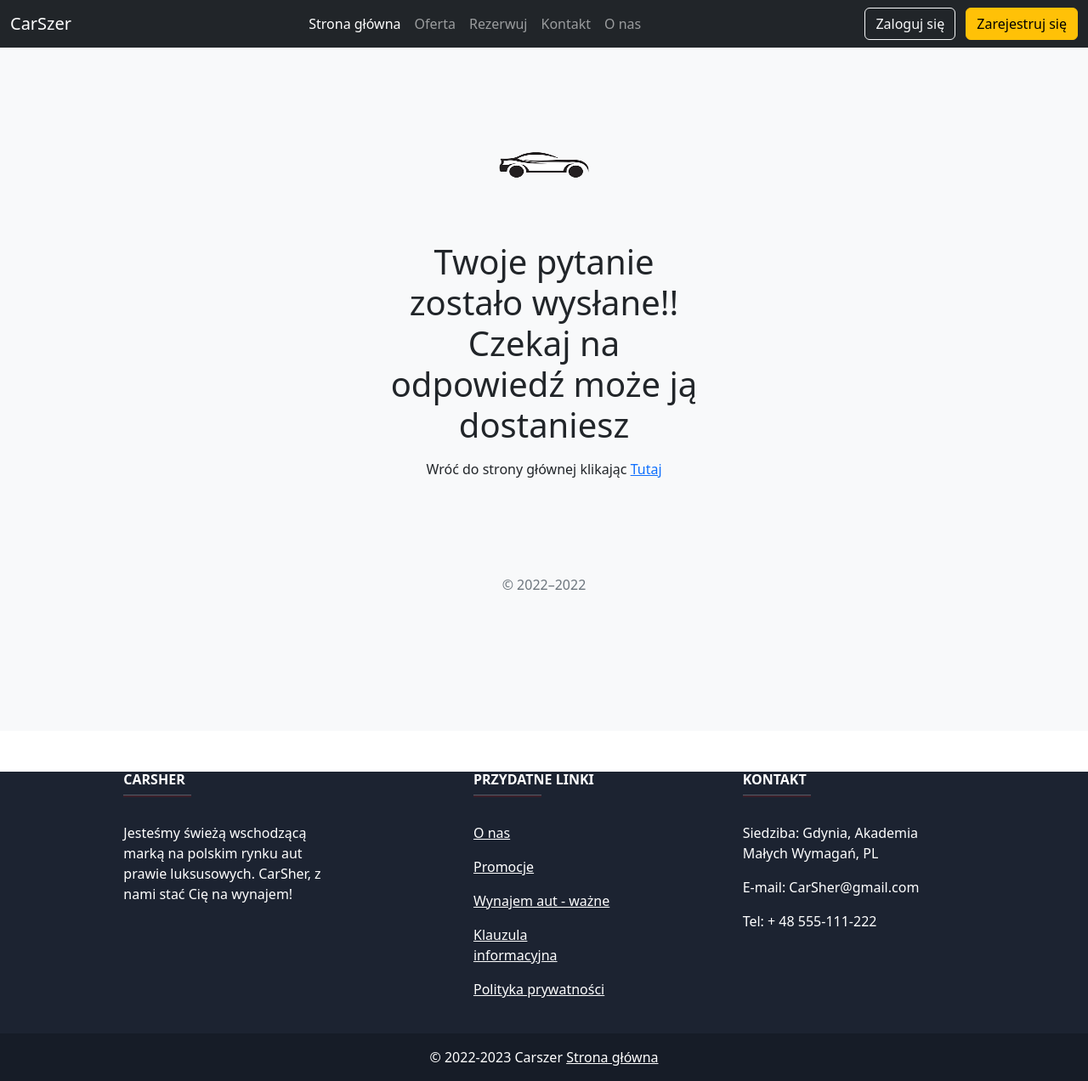
After one commit to carszer/wypozyczalnia, a PHP site: page /contactOK.php in a window 1280 px wide. The commit adds this page. Shown: the whole page at 85% size. Run offline with PHP 8.4, Linux system fonts and the light colour scheme.

Commit message:
kontakt z głównej

```diff
--- /dev/null
+++ b/contactOK.php
@@ -0,0 +1,80 @@
+<!DOCTYPE html>
+<html lang="pl-PL">
+<head>
+    <meta charset="UTF-8">
+    <meta http-equiv="X-UA-Compatible" content="IE=edge">
+    <meta name="viewport" content="width=device-width, initial-scale=1.0">
+    <link href="https://cdn.jsdelivr.net/npm/bootstrap@5.2.3/dist/css/bootstrap.min.css" rel="stylesheet" integrity="sha384-rbsA2VBKQhggwzxH7pPCaAqO46MgnOM80zW1RWuH61DGLwZJEdK2Kadq2F9CUG65" crossorigin="anonymous">
+    <title>CarSzer_password changed</title>
+    <style>
+        .error {
+            color: red;
+        }
+    </style>
+</head>
+<body>
+    <script src="https://cdn.jsdelivr.net/npm/bootstrap@5.2.3/dist/js/bootstrap.bundle.min.js" integrity="sha384-kenU1KFdBIe4zVF0s0G1M5b4hcpxyD9F7jL+jjXkk+Q2h455rYXK/7HAuoJl+0I4" crossorigin="anonymous"></script>
+    <header>
+        <!-- Fixed navbar -->
+        <nav class="navbar navbar-expand-md navbar-dark fixed-top bg-dark">
+          <div class="container-fluid">
+            <a class="navbar-brand" href="#">CarSzer</a>
+            <button class="navbar-toggler" type="button" data-bs-toggle="collapse" data-bs-target="#navbarCollapse" aria-controls="navbarCollapse" aria-expanded="false" aria-label="Toggle navigation">
+              <span class="navbar-toggler-icon"></span>
+            </button>
+            <div class="collapse navbar-collapse" id="navbarCollapse">
+              <ul class="navbar-nav m-auto mb-2 justify-content-center mb-md-0">
+                <li class="nav-item">
+                  <a class="nav-link active" aria-current="page" href="index.php">Strona główna</a>
+                </li>
+                <li class="nav-item">
+                  <a class="nav-link" href="oferta.php">Oferta</a>
+                </li>
+                <li class="nav-item">
+                    <a class="nav-link" href="#">Rezerwuj</a>
+                </li>
+                <li class="nav-item">
+                  <a class="nav-link" href="#">Kontakt</a>
+                </li>
+                <li class="nav-item">
+                  <a class="nav-link" href="#">O nas</a>
+                </li>
+              </ul>
+              <div class="text-end">
+              <a class="btn btn-outline-light me-2" href="loginForm.php">Zaloguj się</a>
+                 <!--<a class="btn btn-warning me-2" href="logowanie.html">Zaloguj się</a> -->
+                  <a class="btn btn-warning" href="registerForm.php">Zarejestruj się</a>
+                  <!--<a class="btn btn-outline-light me-2" href="registerForm.html">Zarejestruj się</a>-->
+              </div>
+            </div>
+          </div>
+        </nav>
+      </header>
+      <main>
+        <div class="position-relative overflow-hidden p-3 p-md-5  text-center bg-light">
+          <div class="col-md-5 p-lg-5 mx-auto my-5 ">
+            <form method="POST">
+              <img class="mb-4" src="img/small-logo.png" alt="" width="150" height="100">
+              <h1 class="h1 mb-3 fw-normal m-md-3">Twoje pytanie zostało wysłane!! Czekaj na odpowiedź może ją dostaniesz</h1>
+              <p>Wróć do strony głównej klikając <a href="index.php">Tutaj</a></p>
+
+            </br>
+            </br>
+              <p class="mt-5 mb-3 text-muted">&copy; 2022–2022</p>
+            </form>
+          </div>
+          <div class="product-device shadow-sm d-none d-md-block"></div>
+          <div class="product-device product-device-2 shadow-sm d-none d-md-block"></div>
+
+        </div>
+      </main>
+      <!-- Remove the container if you want to extend the Footer to full width. -->
+
+    <!-- Footer -->
+       <!-- Stopka -->
+       <?php include("footer.php"); ?>
+
+
+  <!-- End of .container -->
+</body>
+</html>
```
Also changed, not shown: contactUs.php (added, +28 -0 lines), index.php (+7 -7 lines).
